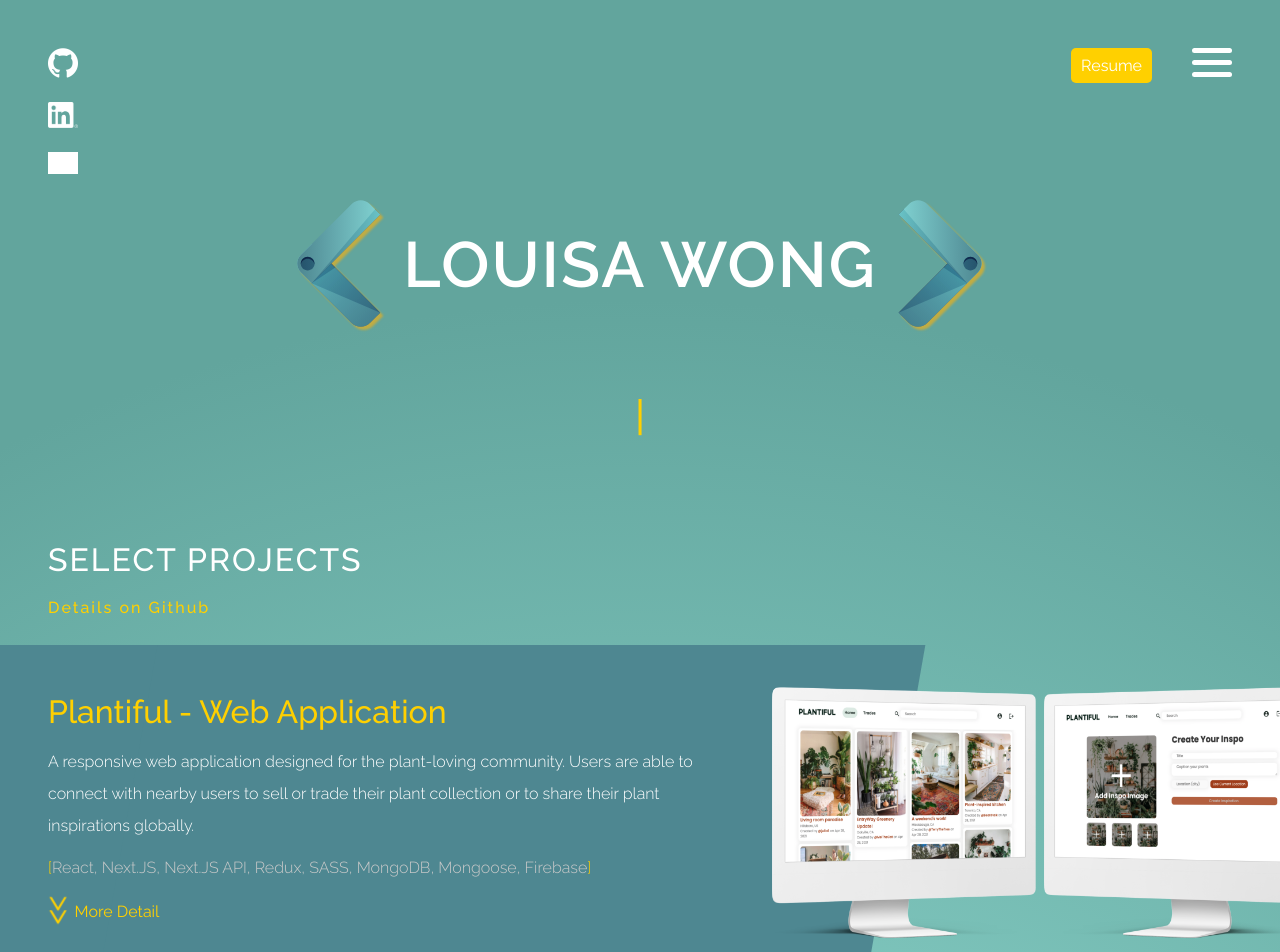
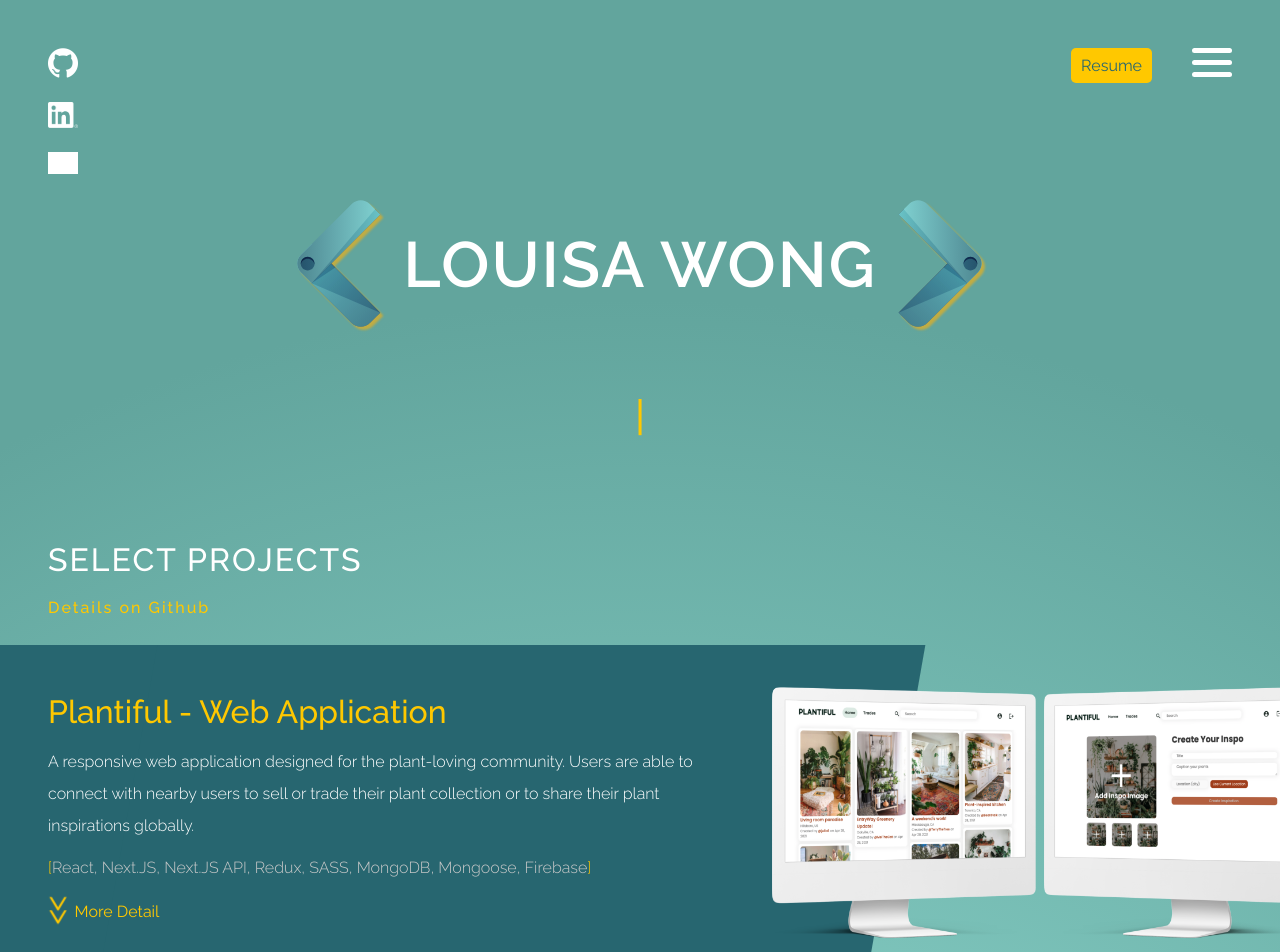
Before and after one commit to louisawong/portfolio, a Next.js app: page / in a window 1280 px wide. Shown: the top 952 px of the page. Built offline with nearby package versions, Linux system fonts and the light colour scheme; grey boxes are pictures that could not be loaded; a web font is replaced by a local one.

Commit message:
updated resume

```diff
--- a/styles/globals.css
+++ b/styles/globals.css
@@ -12,9 +12,11 @@
   /* --primary: rgb(133, 246, 250); */
   --light: rgb(152,84,201);
   --accent: rgb(211, 86, 134);
-  --accent_blue: rgb(255, 208, 0);
+  /* --accent_blue: rgb(255, 208, 0); */
+  --accent_blue: rgb(255, 200, 0);
   /* --accent_blue: rgb(255, 173, 21); */
-  --dark: rgb(78, 135, 145);
+  /* --dark: rgb(78, 135, 145); */
+  --dark: rgb(39, 102, 112);
   --grey: rgb(227, 236, 238);
 }
 
--- a/styles/navigation.css
+++ b/styles/navigation.css
@@ -31,6 +31,7 @@
     background-color: var(--accent_blue);
     border-radius: 5px;
     padding: 8px 10px;
+    color: var(--dark);
     /* transform: translateX(-35px); */
 }
 
```
Also changed, not shown: 1 other file (tests, documents, lock files or other folders).
